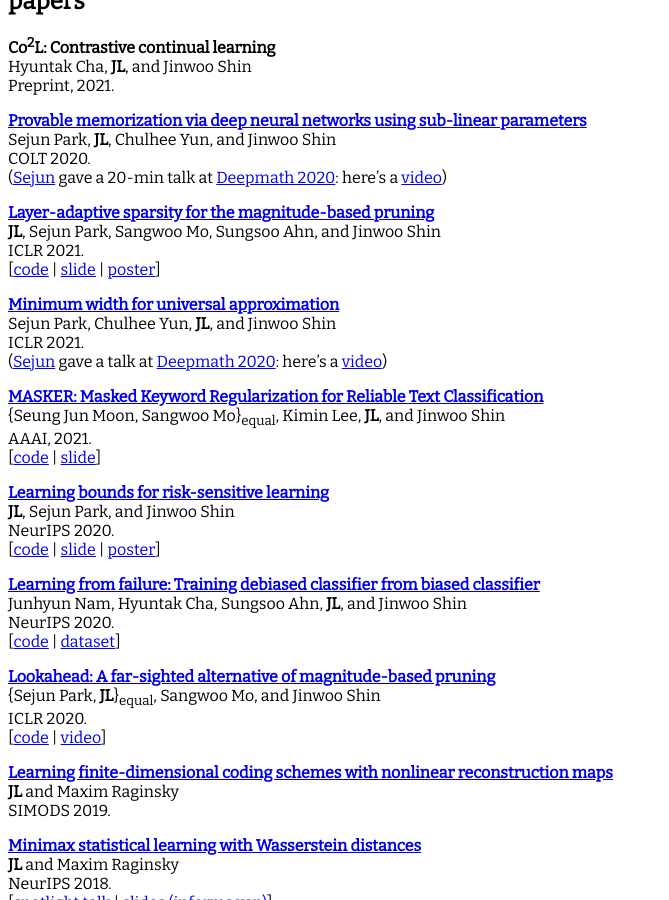
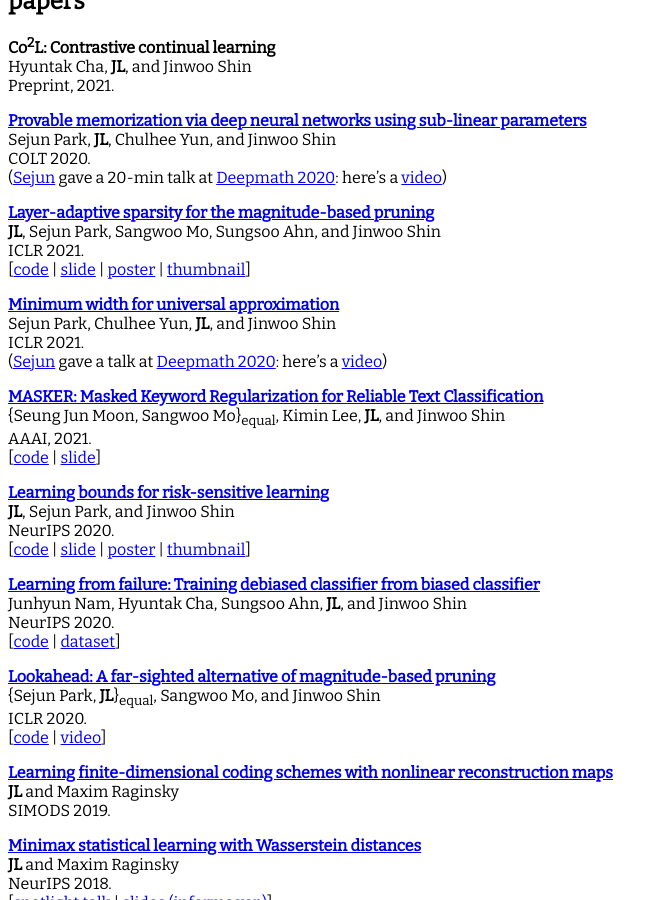
Before and after one commit to jaeho-lee/jaeho-lee.github.io, a Jekyll site: the page built from index.md, in a window 1280 px wide and 900 px high, scrolled down 644 px. Shown: the whole window, without its empty margins (0-669 px from the left). Built offline with Jekyll 4.4.1, drawn with Linux system fonts in a browser that asks for light colours.

Commit message:
added thumbnails

```diff
--- a/index.md
+++ b/index.md
@@ -39,7 +39,7 @@
 **[Layer-adaptive sparsity for the magnitude-based pruning](https://openreview.net/forum?id=H6ATjJ0TKdf)**
 **JL**, Sejun Park, Sangwoo Mo, Sungsoo Ahn, and Jinwoo Shin
 ICLR 2021.
-\[[code](https://github.com/jaeho-lee/layer-adaptive-sparsity) | [slide](https://docs.google.com/presentation/d/1SumPYR7BolIYdHZZV9AsqW8b1F2K0T7LNpxxABUmmRM/edit?usp=sharing) | [poster](assets/lamp_poster.pdf)\]
+\[[code](https://github.com/jaeho-lee/layer-adaptive-sparsity) | [slide](https://docs.google.com/presentation/d/1SumPYR7BolIYdHZZV9AsqW8b1F2K0T7LNpxxABUmmRM/edit?usp=sharing) | [poster](assets/lamp_poster.pdf) | [thumbnail](assets/lamp_thumbnail.png)\]
 
 **[Minimum width for universal approximation](https://openreview.net/forum?id=O-XJwyoIF-k)**
 Sejun Park, Chulhee Yun, **JL**, and Jinwoo Shin
@@ -51,11 +51,10 @@
 AAAI, 2021.
 \[[code](https://github.com/alinlab/MASKER) | [slide](https://www.slideshare.net/ALINLAB/masker-masked-keyword-regularization-for-reliable-text-classification-aaai-2021)\]
 
-
 **[Learning bounds for risk-sensitive learning](https://proceedings.neurips.cc/paper/2020/hash/9f60ab2b55468f104055b16df8f69e81-Abstract.html)**
 **JL**, Sejun Park, and Jinwoo Shin
 NeurIPS 2020.
-\[[code](https://github.com/jaeho-lee/oce) | [slide](https://www.slideshare.net/ALINLAB/learning-bounds-for-risksensitive-learning) | [poster](assets/oce_poster.pdf)\]
+\[[code](https://github.com/jaeho-lee/oce) | [slide](https://www.slideshare.net/ALINLAB/learning-bounds-for-risksensitive-learning) | [poster](assets/oce_poster.pdf) | [thumbnail](assets/oce_thumbnail.png)\]
 
 **[Learning from failure: Training debiased classifier from biased classifier](https://proceedings.neurips.cc/paper/2020/hash/eddc3427c5d77843c2253f1e799fe933-Abstract.html)**
 Junhyun Nam, Hyuntak Cha, Sungsoo Ahn, **JL**, and Jinwoo Shin
```
Also changed, not shown: 4 other files.
